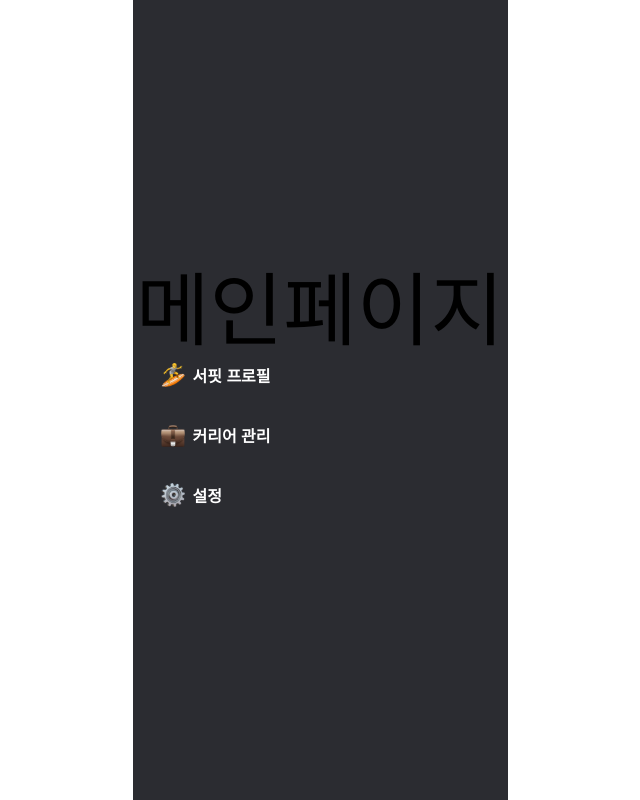
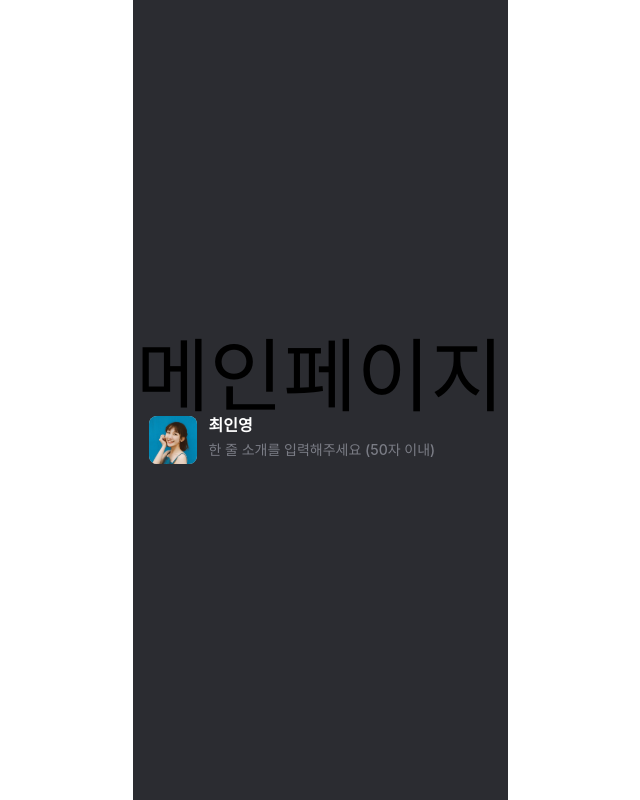
Before and after one commit to CDS-seminar-6/frontend, a React (Create React App) app: page / in a window 1280 px wide. Shown: the whole page, without its empty margins (320-960 px from the left). Built offline with nearby package versions, Linux system fonts and the light colour scheme; a web font is replaced by a local one.

Commit message:
feat: :sparkles: 프로필 헤더 구현 완료

```diff
--- /dev/null
+++ b/src/components/profile/ProfileContainer.jsx
@@ -0,0 +1,51 @@
+import arrow_down from 'assets/icon_arrow_down.svg';
+import { ReactComponent as SVGProfile } from 'assets/img_profile_small.svg';
+import MenuList from 'components/common/MenuList';
+import React, { useState } from 'react';
+import styled from 'styled-components';
+import { theme } from 'styles/theme';
+function ProfileContainer() {
+  return (
+    <>
+      <ProfileHeader>
+        <SVGProfile />
+        <ProfileInfo>
+          <span>최인영</span>
+          <div>한 줄 소개를 입력해주세요 (50자 이내)</div>
+        </ProfileInfo>
+      </ProfileHeader>
+    </>
+  );
+}
+export default ProfileContainer;
+
+const ProfileHeader = styled.div`
+  width: 100%;
+  height: 4.8rem;
+  display: flex;
+
+  justify-content: center;
+`;
+const ProfileInfo = styled.div`
+  width: 28.3rem;
+  display: flex;
+  flex-direction: column;
+  margin-left: 1.2rem;
+  gap: 0.6rem;
+  & > span {
+    font-family: 'SF Pro Text';
+    font-style: normal;
+    font-weight: 600;
+    font-size: 1.6rem;
+    line-height: 1.9rem;
+    color: #ffffff;
+  }
+  & > div {
+    font-family: 'SF Pro Text';
+    font-style: normal;
+    font-weight: 500;
+    font-size: 1.4rem;
+    line-height: 1.7rem;
+    color: #7a7c85;
+  }
+`;
--- a/src/pages/Profile.jsx
+++ b/src/pages/Profile.jsx
@@ -1,4 +1,5 @@
 import MenuList from 'components/common/MenuList';
+import ProfileContainer from 'components/profile/ProfileContainer';
 import React from 'react';
 import styled from 'styled-components';
 import { theme } from 'styles/theme';
@@ -6,7 +7,7 @@ function Profile() {
   return (
     <StyledRoot>
       <p>메인페이지</p>
-      <MenuList />
+      <ProfileContainer />
     </StyledRoot>
   );
 }
```
Also changed, not shown: src/assets/img_profile_small.svg (added).
